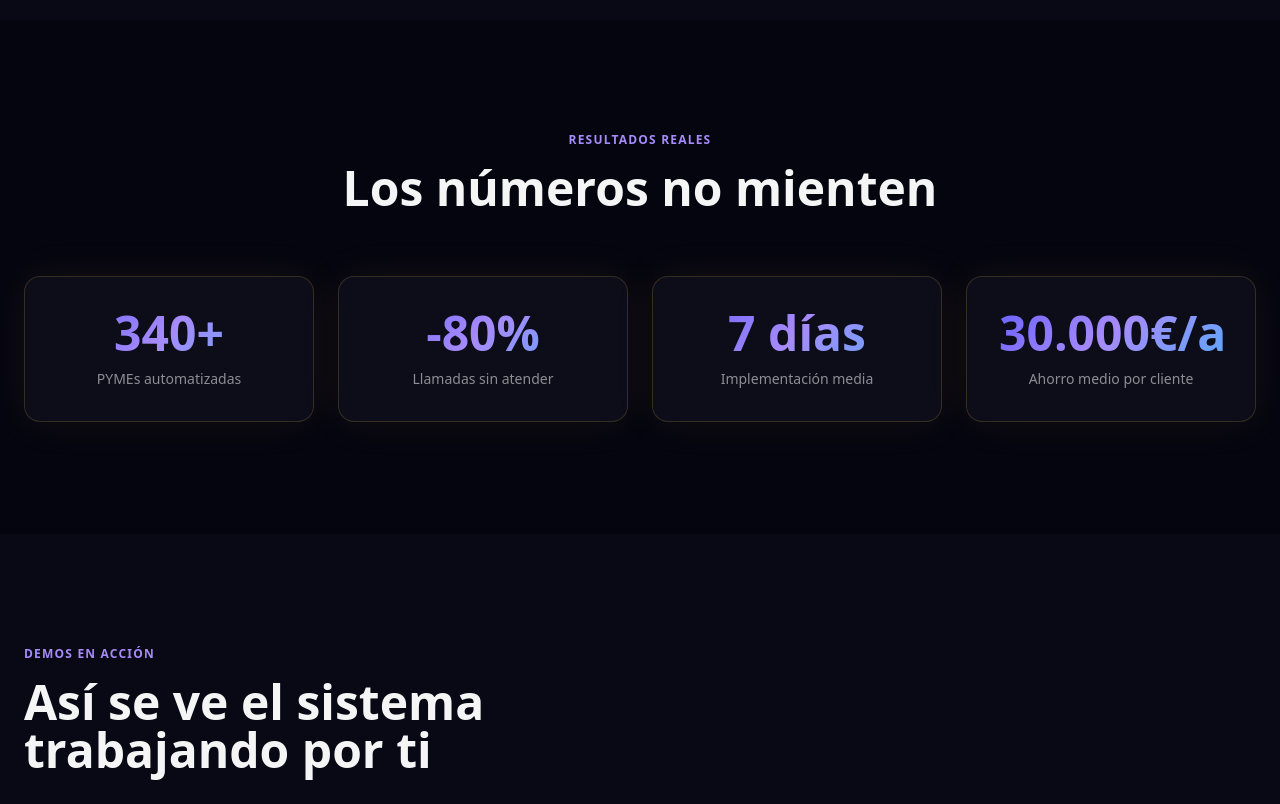
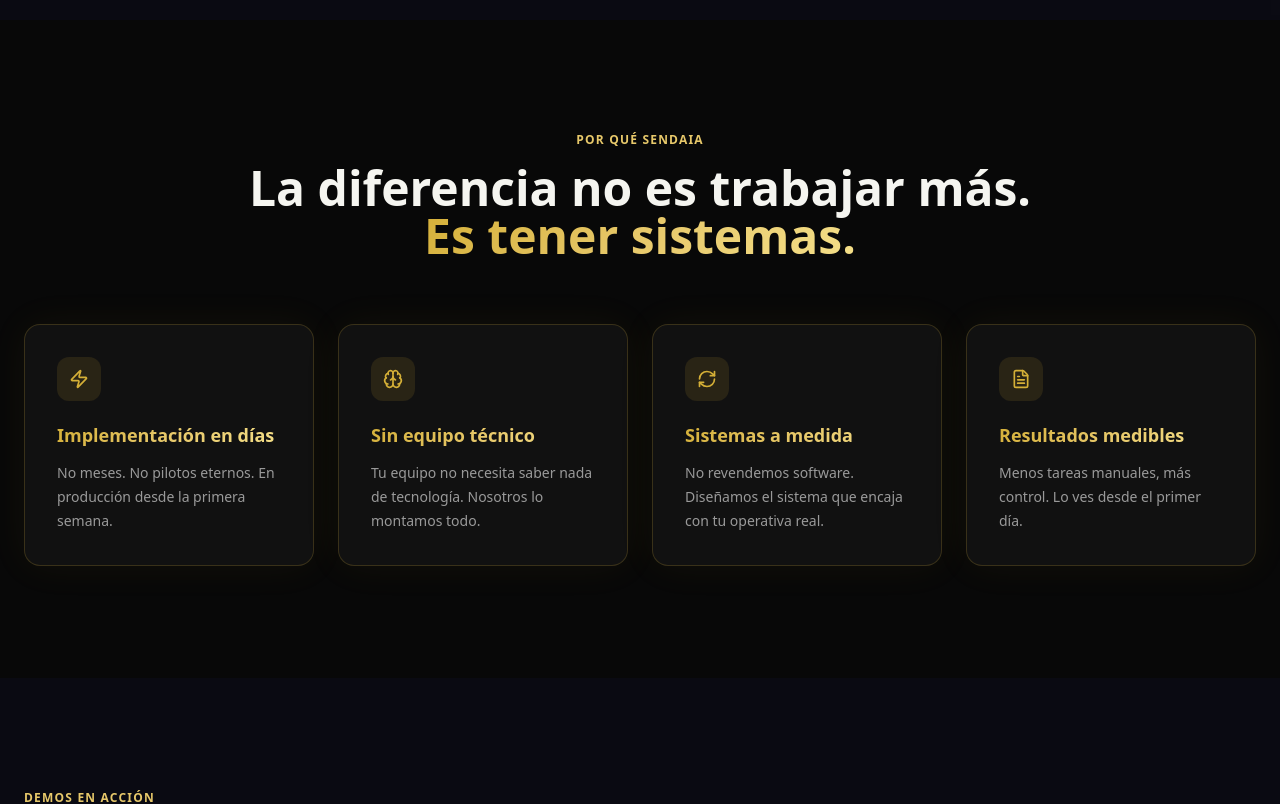
Before and after one commit to jmpazblanes-art/sendaia-web, a Next.js app: page / in a window 1280 px wide. Shown: the part 2780-3584 px from the top of the page. Built offline with nearby package versions, Linux system fonts and the light colour scheme.

Commit message:
fix: eliminar métricas inventadas, branding dorado, pilares reales del dossier

```diff
--- a/app/globals.css
+++ b/app/globals.css
@@ -2,12 +2,12 @@
 
 :root {
   color-scheme: dark;
-  --background: #050510;
-  --foreground: #f5f5f5;
-  --accent: #6c63ff;
-  --accent-light: #a78bfa;
-  --accent-glow: rgba(108, 99, 255, 0.25);
-  --card: #0d0d1a;
+  --background: #080808;
+  --foreground: #f5f5f0;
+  --accent: #D4AF37;
+  --accent-light: #E7C86A;
+  --accent-glow: rgba(212, 175, 55, 0.25);
+  --card: #111111;
   --border: rgba(255, 255, 255, 0.08);
 }
 
@@ -30,7 +30,7 @@
 }
 
 .gradient-text {
-  background: linear-gradient(135deg, #6c63ff 0%, #a78bfa 50%, #60a5fa 100%);
+  background: linear-gradient(135deg, #D4AF37 0%, #E7C86A 50%, #F5E08A 100%);
   -webkit-background-clip: text;
   -webkit-text-fill-color: transparent;
   background-clip: text;
--- a/app/page.tsx
+++ b/app/page.tsx
@@ -66,11 +66,27 @@
   },
 ]
 
-const METRICAS = [
-  { value: 340, suffix: '+', label: 'PYMEs automatizadas' },
-  { value: 80, suffix: '%', prefix: '-', label: 'Llamadas sin atender' },
-  { value: 7, suffix: ' días', label: 'Implementación media' },
-  { value: 30000, suffix: '€/año', label: 'Ahorro medio por cliente' },
+const PILARES = [
+  {
+    titulo: 'Implementación en días',
+    detalle: 'No meses. No pilotos eternos. En producción desde la primera semana.',
+    icon: Zap,
+  },
+  {
+    titulo: 'Sin equipo técnico',
+    detalle: 'Tu equipo no necesita saber nada de tecnología. Nosotros lo montamos todo.',
+    icon: Brain,
+  },
+  {
+    titulo: 'Sistemas a medida',
+    detalle: 'No revendemos software. Diseñamos el sistema que encaja con tu operativa real.',
+    icon: RefreshCw,
+  },
+  {
+    titulo: 'Resultados medibles',
+    detalle: 'Menos tareas manuales, más control. Lo ves desde el primer día.',
+    icon: FileText,
+  },
 ]
 
 const DEMOS = [
@@ -445,25 +461,32 @@
         </div>
       </section>
 
-      {/* ── ROI EN NÚMEROS ── */}
+      {/* ── POR QUÉ SENDAIA ── */}
       <section className="py-20 sm:py-28">
         <div className="mx-auto max-w-7xl px-6">
           <FadeIn className="mb-16 text-center">
-            <p className="mb-4 text-xs font-semibold uppercase tracking-widest" style={{ color: 'var(--accent-light)' }}>Resultados reales</p>
-            <h2 className="text-3xl font-black sm:text-5xl">Los números no mienten</h2>
+            <p className="mb-4 text-xs font-semibold uppercase tracking-widest" style={{ color: 'var(--accent-light)' }}>Por qué SendaIA</p>
+            <h2 className="text-3xl font-black sm:text-5xl">
+              La diferencia no es trabajar más.<br />
+              <span className="gradient-text">Es tener sistemas.</span>
+            </h2>
           </FadeIn>
 
           <div className="grid gap-6 sm:grid-cols-2 lg:grid-cols-4">
-            {METRICAS.map((m, i) => (
-              <FadeIn key={m.label} delay={i * 0.1}>
+            {PILARES.map((p, i) => (
+              <FadeIn key={p.titulo} delay={i * 0.1}>
                 <div
-                  className="rounded-2xl p-8 text-center"
-                  style={{ background: 'var(--card)', border: '1px solid rgba(212,175,55,0.2)', boxShadow: '0 0 40px rgba(212,175,55,0.08)' }}
+                  className="rounded-2xl p-8 h-full flex flex-col"
+                  style={{ background: 'var(--card)', border: '1px solid rgba(212,175,55,0.2)', boxShadow: '0 0 40px rgba(212,175,55,0.06)' }}
                 >
-                  <p className="text-4xl font-black sm:text-5xl gradient-text">
-                    <Counter value={m.value} suffix={m.suffix} prefix={m.prefix} />
-                  </p>
-                  <p className="mt-3 text-sm" style={{ color: 'rgba(245,245,245,0.55)' }}>{m.label}</p>
+                  <div
+                    className="mb-5 flex h-11 w-11 items-center justify-center rounded-xl"
+                    style={{ background: 'rgba(212,175,55,0.12)', color: 'var(--accent)' }}
+                  >
+                    <p.icon className="h-5 w-5" />
+                  </div>
+                  <h3 className="mb-3 font-bold text-lg gradient-text">{p.titulo}</h3>
+                  <p className="text-sm leading-6 flex-1" style={{ color: 'rgba(245,245,245,0.6)' }}>{p.detalle}</p>
                 </div>
               </FadeIn>
             ))}
@@ -624,8 +647,11 @@
                 <h2 className="text-3xl font-black sm:text-5xl mb-6">
                   ¿Listo para recuperar tu tiempo?
                 </h2>
-                <p className="mx-auto max-w-xl text-lg mb-10" style={{ color: 'rgba(245,245,245,0.75)' }}>
-                  30 minutos de diagnóstico gratuito. Sin compromiso. Sin tecnicismos. Solo te decimos qué procesos puedes automatizar esta semana.
+                <p className="mx-auto max-w-xl text-lg mb-4" style={{ color: 'rgba(245,245,245,0.75)' }}>
+                  30 minutos de diagnóstico. Analizamos tu operativa real y te decimos qué procesos se pueden automatizar ahora mismo.
+                </p>
+                <p className="mx-auto max-w-xl text-sm mb-10 font-semibold" style={{ color: 'var(--accent-light)' }}>
+                  Sin compromiso. Sin tecnicismos. Sin promesas mágicas.
                 </p>
 
                 <div className="flex flex-col items-center gap-4 sm:flex-row sm:justify-center">
```
